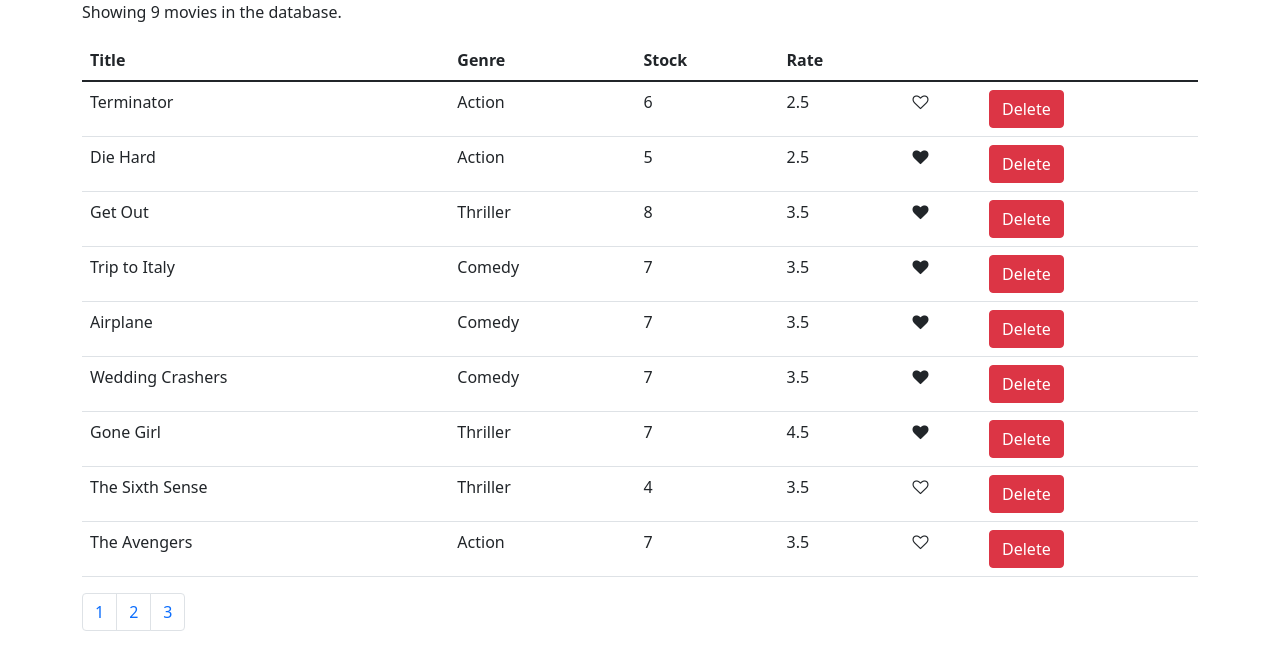
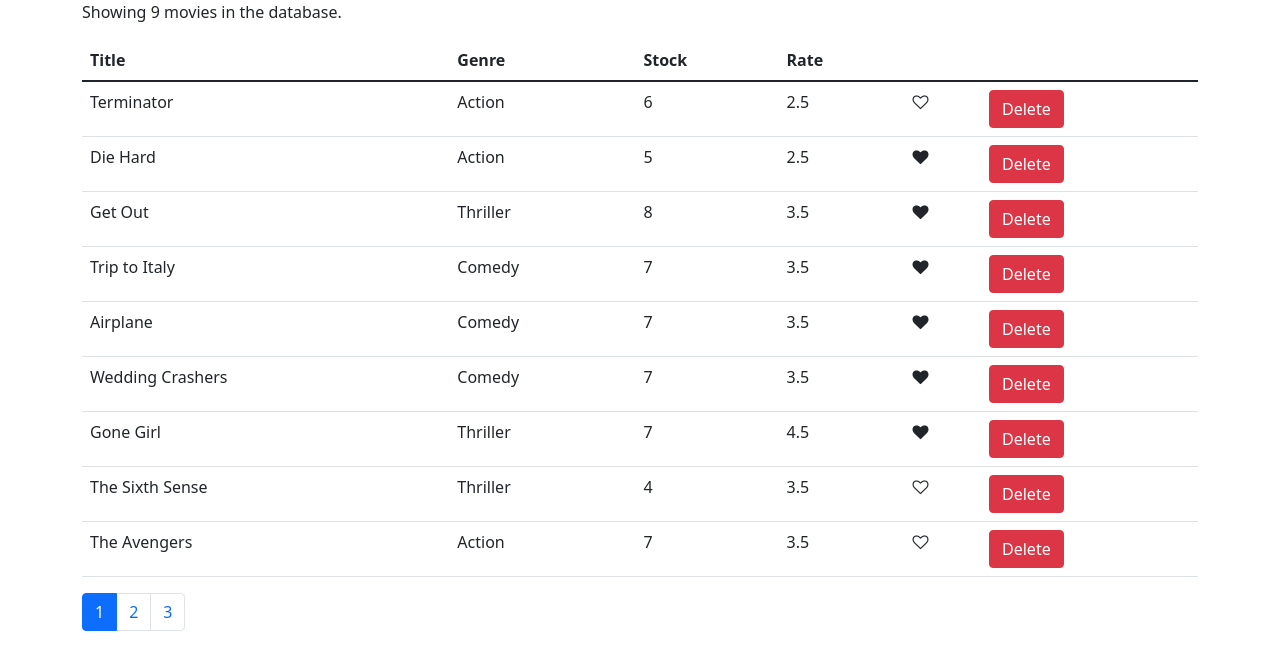
Before and after one commit to urosristanovic/react-mosh, a React (Create React App) app in the folder vidly-app/: page /movies in a window 1280 px wide. Shown: the top 670 px of the page. Built offline with nearby package versions, Linux system fonts and the light colour scheme.

Commit message:
5-Pagination-Handling Page Changes

```diff
--- a/vidly-app/src/components/common/pagination.jsx
+++ b/vidly-app/src/components/common/pagination.jsx
@@ -1,10 +1,10 @@
 import React from 'react';
 import _ from 'lodash';
 
-const Pagination = props => {
-  const { itemsCount, pageSize } = props;
+const Pagination = ({ itemsCount, pageSize, currentPage, onPageChange }) => {
   const pagesCount = Math.ceil(itemsCount / pageSize);
 
+  console.log(currentPage);
   if (pagesCount === 1) {
     return null;
   }
@@ -15,8 +15,15 @@
     <nav>
       <ul className='pagination'>
         {pages.map(page => (
-          <li key={page} className='page-item'>
-            <a className='page-link' href='#'>
+          <li
+            key={page}
+            className={page === currentPage ? 'page-item active' : 'page-item'}
+          >
+            <a
+              className='page-link'
+              onClick={() => onPageChange(page)}
+              href='#'
+            >
               {page}
             </a>
           </li>
--- a/vidly-app/src/components/movies.jsx
+++ b/vidly-app/src/components/movies.jsx
@@ -6,6 +6,7 @@
 class Movies extends Component {
   state = {
     movies: getMovies(),
+    currentPage: 1,
     pageSize: 4,
   };
 
@@ -23,11 +24,12 @@
   };
 
   handlePageChange = page => {
-    console.log(page);
+    this.setState({ currentPage: page });
   };
 
   render() {
     const { length: count } = this.state.movies;
+    const { pageSize, currentPage } = this.props;
     if (count === 0) return <p>There are no movies in the database.</p>;
 
     return (
@@ -71,6 +73,7 @@
         <Pagination
           itemsCount={count}
           pageSize={this.state.pageSize}
+          currentPage={this.state.currentPage}
           onPageChange={this.handlePageChange}
         />
       </>
```
